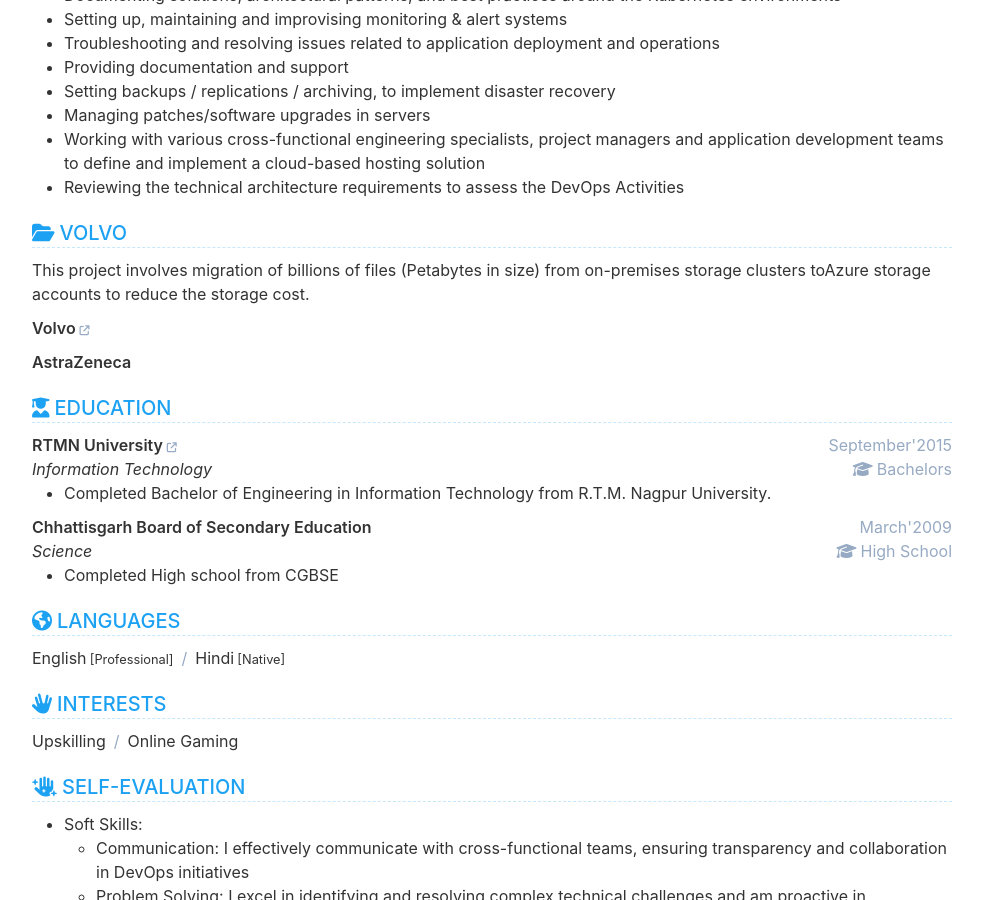
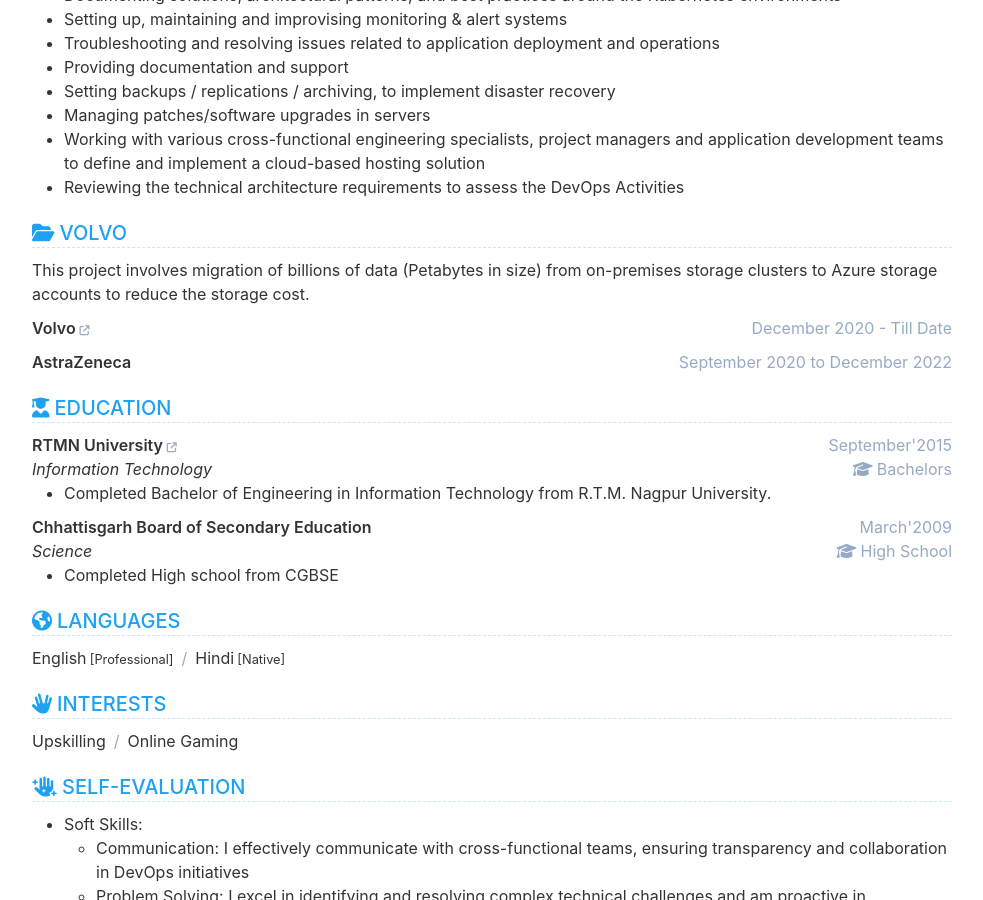
Before and after one commit to Raskinn/Resume, a Jekyll site: the page built from index.html, in a window 1280 px wide and 900 px high, scrolled down 1129 px. Shown: the whole window, without its empty margins (148-1131 px from the left). Built offline with Jekyll 4.4.1, drawn with Linux system fonts in a browser that asks for light colours.

Commit message:
added changes

```diff
--- a/_data/data.yml
+++ b/_data/data.yml
@@ -140,56 +140,51 @@ project:
   order: 4
   title: Volvo
   description: |
-    This project involves migration of billions of files (Petabytes in size) from on-premises storage clusters toAzure storage accounts to reduce the storage cost.
+    This project involves migration of billions of data (Petabytes in size) from on-premises storage clusters to Azure storage accounts to reduce the storage cost.
 
   items:
     - name: Volvo
       link: '#'
       tags:
-      duration: December 2020 - Till Date
+      date: December 2020 - Till Date
       description: |
-
       Roles & Responsibilities:
-      - Having good knowledge of Jenkins administration like adding plugins, managing users, creating various job types based on applications.
-      - Involved in production deployments and handling implementation plans based on releases.
-      - Worked on Azure boards like creating the work items, Sprints, boards, Dashboards to get the repo.
-      - Experience in creating Azure Boards, Azure Test Plans, Azure Repo’s, Azure Pipelines, Azure Artifacts
-      - Hands on experience on Azure DevOps, Azure Boards, Azure Dashboards, Wiki, Azure Pipelines, Azure Artifacts, Test Plans.
-      - Having Very Good knowledge on Creating Pull Requests, Repository Forking, Merging, Squashing, and Rebasing.
-      - Created Workflow for the branches to maintain their branching Strategies.
-      - Integrated with CI Pipelines and release Pipelines for Deployment to Different Environments.
-      - Configured Master and slave Configuration and restricted jobs.
-      - Good knowledge of installing plugins and integrating with other tools.
-      - Good Exposure on Configuring LDAP, SMTP Mail Server for Notifications.
-      - Knowledge on Azure Portal services like creating the management groups, Subscriptions, resource management groups, ARM Templates
-      - Involved in infra-provisioning on Azure cloud services like azure virtual networks, storage accounts, webapps, subscriptions, firewalls, load balancers etc.
-      - Created Infrastructure for various environments from scratch with terraform scripts.
-      - Created Reusable Modules in terraform.
-
+        + Having a good knowledge of Jenkins administration like adding plugins, managing users, creating various job types based on applications.
+        + Involved in production deployments and handling implementation plans based on releases.
+        + Worked on Azure boards like creating the work items, Sprints, boards, Dashboards to get the repo.
+        + Experience in creating Azure Boards, Azure Test Plans, Azure Repos, Azure Pipelines, Azure Artifacts
+        + Hands on experience on Azure DevOps, Azure Boards, Azure Dashboards, Wiki, Azure Pipelines, Azure Artifacts, Test Plans.
+        + Having Very Good knowledge on Creating Pull Requests, Repository Forking, Merging, Squashing, and Rebasing.
+        + Created Workflow for the branches to maintain their branching Strategies.
+        + Integrated with CI Pipelines and release Pipelines for Deployment to different Environments.
+        + Configured Master and slave Configuration and restricted jobs.
+        + Good knowledge of installing plugins and integrating with other tools.
+        + Good Exposure on Configuring LDAP, SMTP Mail Server for Notifications.
+        + Knowledge on Azure Portal services like creating the management groups, Subscriptions, resource management groups, ARM Templates
+        + Involved in infra-provisioning on Azure cloud services like azure virtual networks, storage accounts, webapps, subscriptions, firewalls, load balancers, etc.
+        + Created Infrastructure for various environments from scratch with terraform scripts.
+        + Created Reusable Modules in terraform.
 
     - name: AstraZeneca
       link:
       tags:
-      duration: September 2020 to December 2022
+      date: September 2020 to December 2022
       description: |
-
       Roles and Responsibilities:
-      - Created GIT as version control repository and used MAVEN as a build tool for building and distributing a particular artifact.
-      - Assisted developers with development issues related to CM tool usage.
-      - Performed daily software builds.
-      - Ability to manage/track multiple configurations of a system.
-      - Experience with creating and maintaining automated build tools.
-      - Built, configured, and supported Application team environments.
-      - Creation and maintenance of scripts for development and deployment
-      - Maintenance of continuous integration based on Jenkins.
-      - Involved in the release process and deployed applications (WAR, and JAR) to the Tomcat server.
-      - Review build results, debug, and optimize complex builds, and discuss technical issues with developers, architects, and managers.
-      - Developed shell scripts for automation of the build and release process.
-      - Responsible for Scheduling and Monitoring Daily backup jobs for GIT and Jenkins.
-      - Documented the entire build and release engineering process and provided on call support.
-      - Responsible for Build and Install Schedules using Cron jobs.
-
-
+        + Created GIT as version control repository and used MAVEN as a build tool for building and distributing a particular artifact.
+        + Assisted developers with development issues related to CM tool usage.
+        + Performed daily software builds.
+        + Ability to manage/track multiple configurations of a system.
+        + Experience with creating and maintaining automated build tools.
+        + Built, configured, and supported Application team environments.
+        + Creation and maintenance of scripts for development and deployment
+        + Maintenance of continuous integration based on Jenkins.
+        + Involved in the release process and deployed applications (WAR, and JAR) to the Tomcat server.
+        + Review build results, debug, and optimize complex builds, and discuss technical issues with developers, architects, and managers.
+        + Developed shell scripts for automation of the build and release process.
+        + Responsible for Scheduling and Monitoring Daily backup jobs for GIT and Jenkins.
+        + Documented the entire build and release engineering process and provided on call support.
+        + Responsible for Build and Install Schedules using Cron jobs.
 
 skills:
   show: true
```
